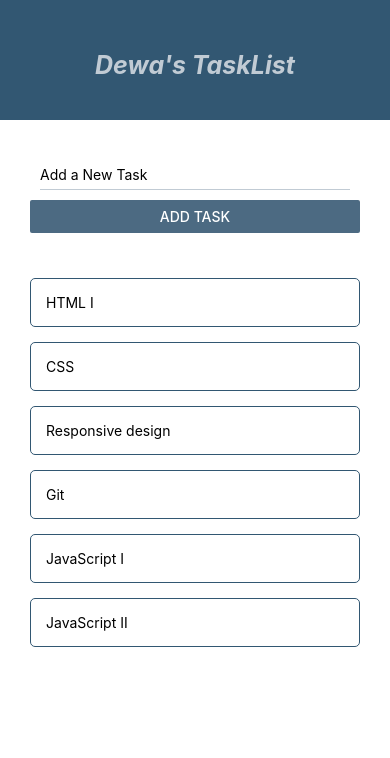
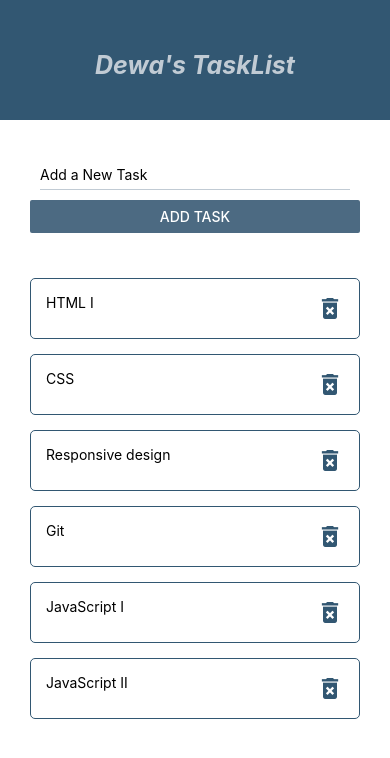
Before and after one commit to Dewalade1/reactnative-mobile-app, a React Native app: screen / in a window 390 px wide. Shown: the top 758 px of the page. Built offline with nearby package versions, Linux system fonts and the light colour scheme.

Commit message:
feat: add delete task feature

```diff
--- a/App.js
+++ b/App.js
@@ -23,6 +23,12 @@ export default function App() {
     }
   }
 
+  const deleteTask = id => {
+    setTasks(prevTasks => {
+      return prevTasks.filter(task => task.id !== id)
+    })
+  }
+
   return (
     <TouchableWithoutFeedback onPress={() => Keyboard.dismiss()}>
       <SafeAreaView style={styles.container}>
@@ -33,7 +39,9 @@ export default function App() {
             <FlatList
               data={tasks}
               renderItem={({item}) => (
-                <Task item = {item}/>
+                <Task
+                  item={item}
+                  deleteTask={deleteTask}/>
               )}
             />
           </View>
--- a/components/tasks/task.js
+++ b/components/tasks/task.js
@@ -1,10 +1,18 @@
 import React from 'react'
 import {StyleSheet, View, Text, FlatList, TouchableOpacity} from 'react-native'
 
-const Task = ({item}) => {
+import { MaterialCommunityIcons } from '@expo/vector-icons';
+
+const Task = ({ item , deleteTask }) => {
     return (
         <TouchableOpacity style={styles.item}>
         <Text>{item.task} </Text>
+        <MaterialCommunityIcons
+            name="delete-forever"
+            size={28}
+            color="#325772"
+            onPress={() => deleteTask(item.id)}
+        />
         </TouchableOpacity>
     )
 }
@@ -17,6 +25,8 @@ const styles = StyleSheet.create({
         borderWidth: 1,
         marginTop: 15,
         borderStyle: 'solid',
+        flexDirection: 'row',
+        justifyContent: 'space-between'
     }
 })
 
```
